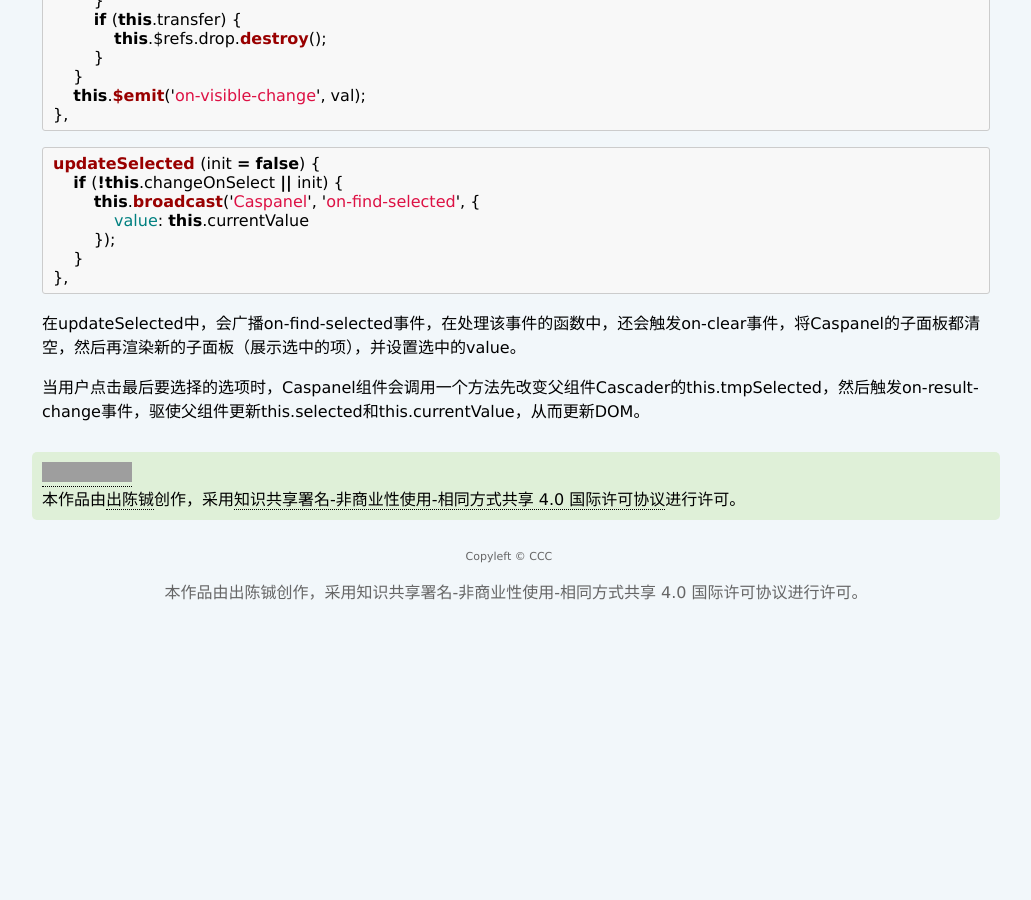
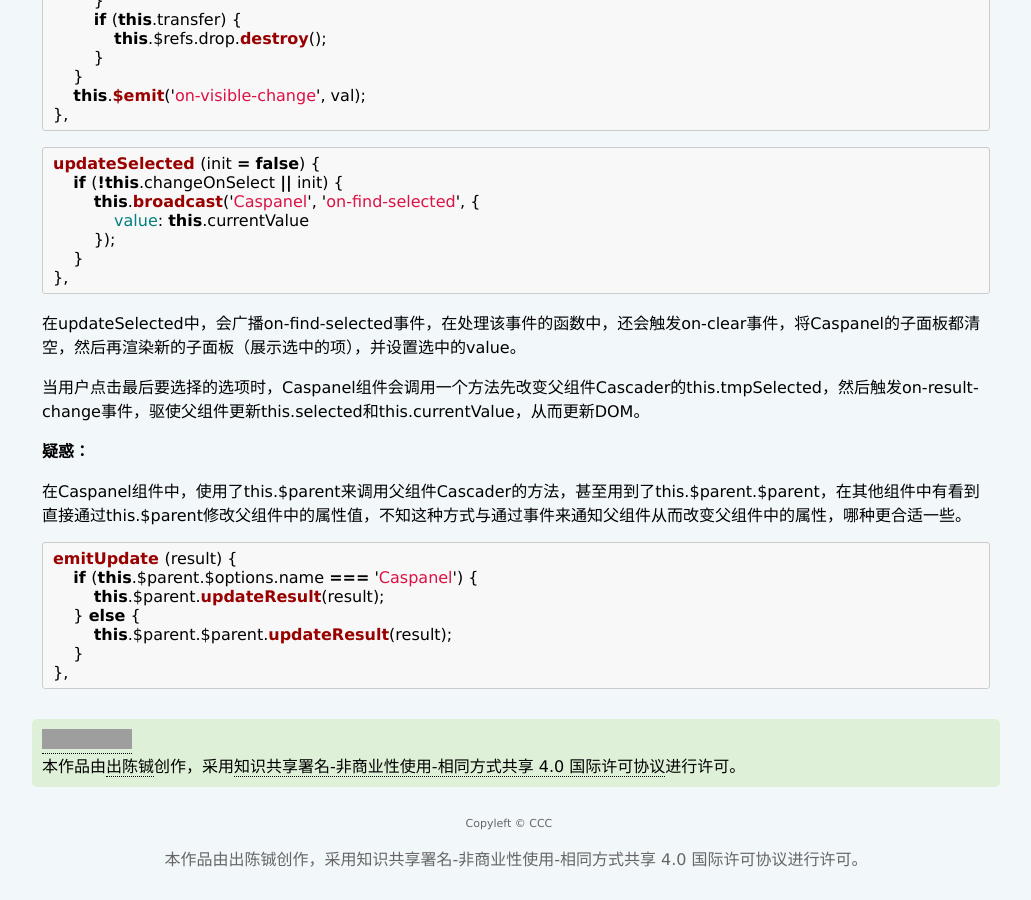
Before and after one commit to ChuChencheng/ChuChencheng.github.io, a Jekyll site: the page built from _posts/2017-09-18-iview级联选择组件源码阅读笔记.md, in a window 1280 px wide and 900 px high, scrolled down 1586 px. Shown: the whole window, without its empty margins (124-1155 px from the left). Built offline with Jekyll 4.4.1, drawn with Linux system fonts in a browser that asks for light colours; before the commit the page ends 2219 px from its top, so only the background shows below that; grey boxes are pictures that could not be loaded.

Commit message:
update post

````diff
--- a/_posts/2017-09-18-iview级联选择组件源码阅读笔记.md
+++ b/_posts/2017-09-18-iview级联选择组件源码阅读笔记.md
@@ -94,3 +94,18 @@ updateSelected (init = false) {
 在`updateSelected`中，会广播`on-find-selected`事件，在处理该事件的函数中，还会触发`on-clear`事件，将`Caspanel`的子面板都清空，然后再渲染新的子面板（展示选中的项），并设置选中的value。
 
 当用户点击最后要选择的选项时，`Caspanel`组件会调用一个方法先改变父组件`Cascader`的`this.tmpSelected`，然后触发`on-result-change`事件，驱使父组件更新`this.selected`和`this.currentValue`，从而更新DOM。
+
+
+**疑惑：**
+
+在`Caspanel`组件中，使用了`this.$parent`来调用父组件`Cascader`的方法，甚至用到了`this.$parent.$parent`，在其他组件中有看到直接通过`this.$parent`修改父组件中的属性值，不知这种方式与通过事件来通知父组件从而改变父组件中的属性，哪种更合适一些。
+
+```javascript
+emitUpdate (result) {
+    if (this.$parent.$options.name === 'Caspanel') {
+        this.$parent.updateResult(result);
+    } else {
+        this.$parent.$parent.updateResult(result);
+    }
+},
+```
````
